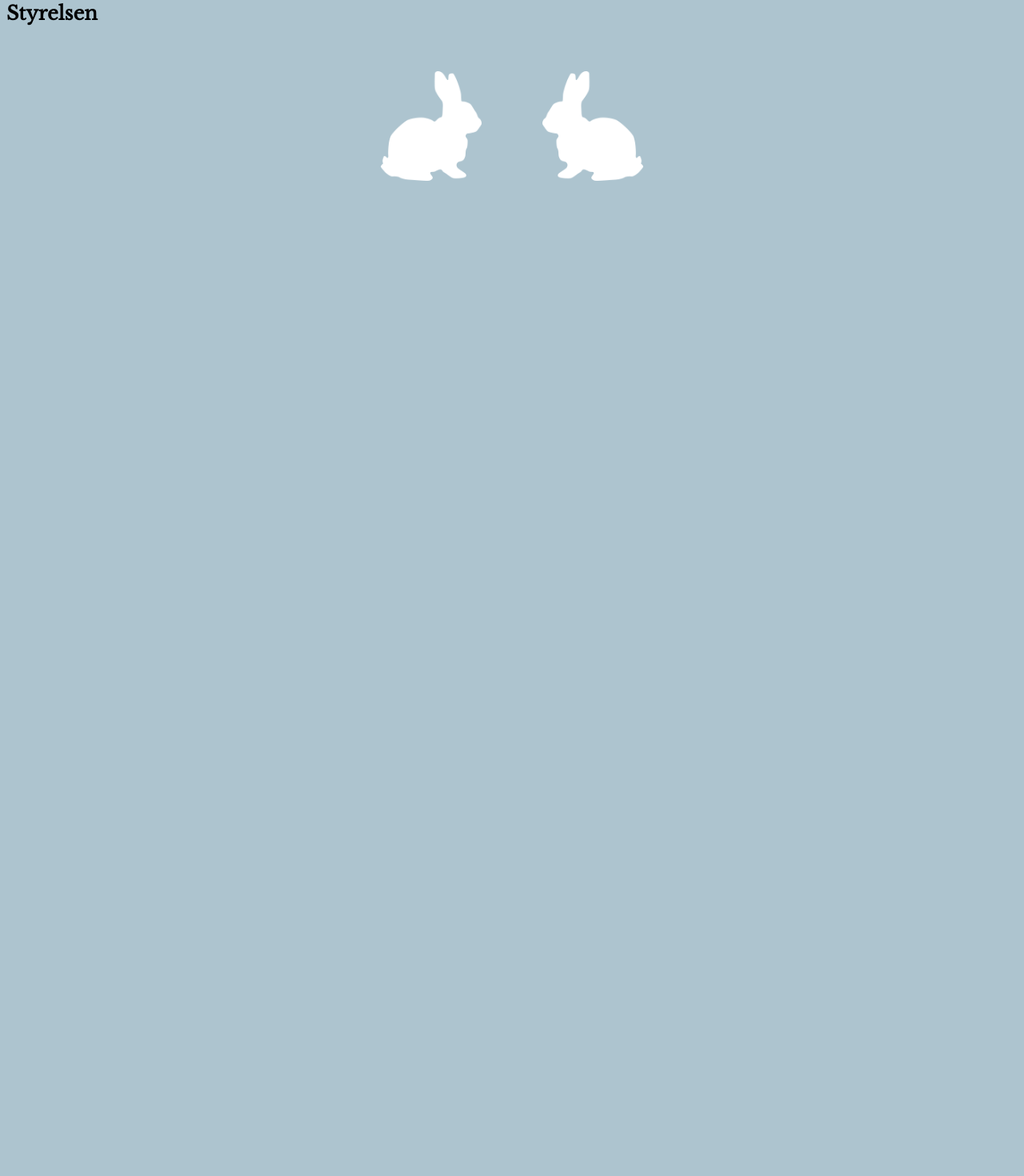
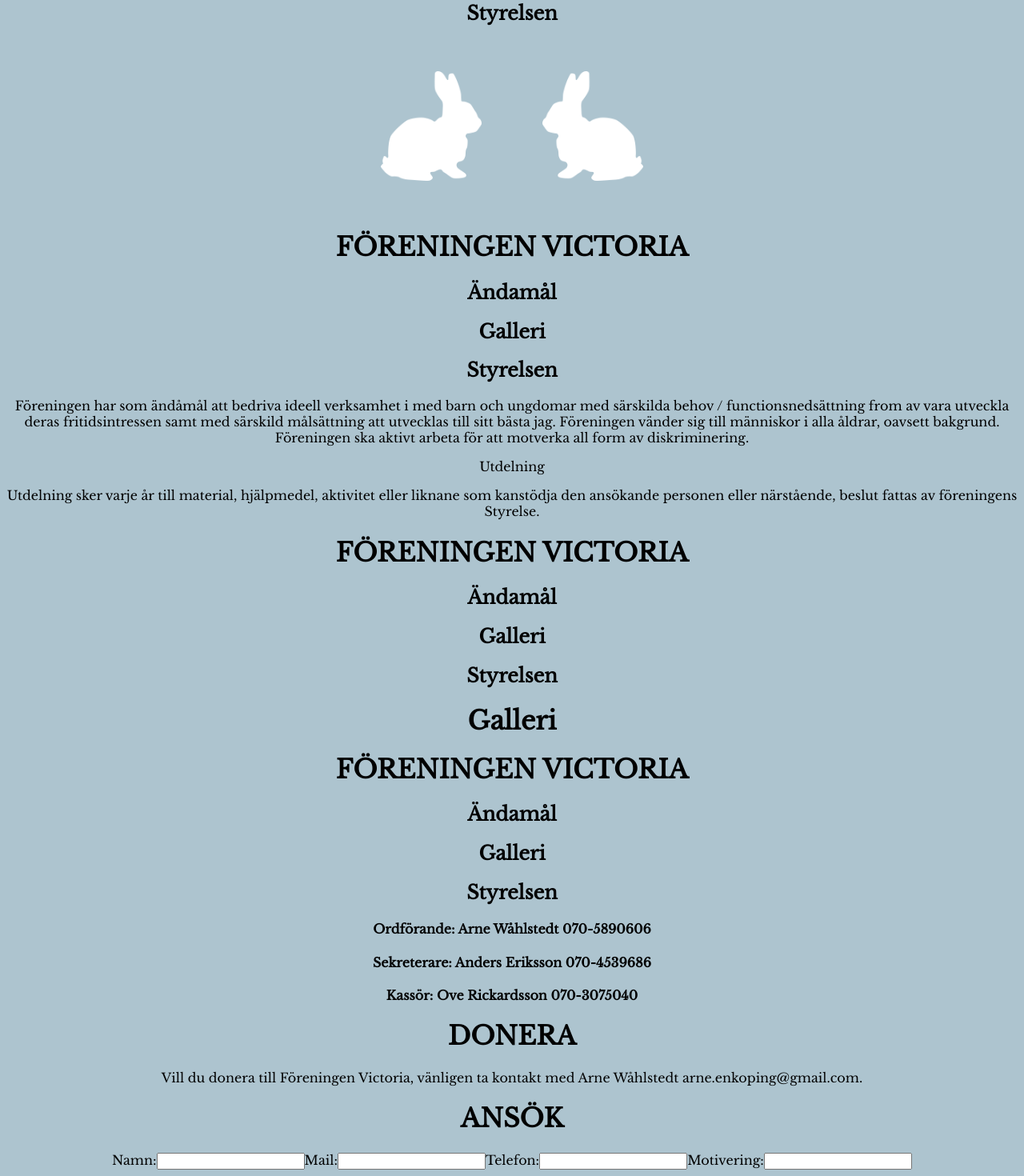
Before and after one commit to emtalen/foreningen_viktoria, a React (Create React App) app: page / in a window 1280 px wide. Shown: the part 179-1649 px from the top of the page at 80% size. Before the commit the page ends 800 px from the top, so only its background shows below. Built offline with nearby package versions, Linux system fonts and the light colour scheme.

Commit message:
adding all the components with the basic info

```diff
--- a/src/App.jsx
+++ b/src/App.jsx
@@ -1,12 +1,20 @@
 import React from 'react'
 import StartPage from './components/StartPage'
-import Navigation from './components/Navigation'
+import Purposes from './components/Purposes'
+import Galleri from './components/Galleri'
+import TheBoard from './components/TheBoard'
+import Donations from './components/Donations'
+import ApplyForm from './components/ApplyForm'
 
 const App = () => {
   return (
     <div>
-      <Navigation/>
       <StartPage/>
+      <Purposes/>
+      <Galleri/>
+      <TheBoard/>
+      <Donations/>
+      <ApplyForm/>
     </div>
   )
 }
--- /dev/null
+++ b/src/components/ApplyForm.jsx
@@ -0,0 +1,22 @@
+import React from 'react'
+
+const ApplyForm = () => {
+  return (
+    <>
+    <h1>ANSÖK</h1>
+   <form action="">
+     <label htmlFor="">Namn:</label>
+     <input type="text"/>
+     <label htmlFor="">Mail:</label>
+     <input type="text" name="" id=""/>
+     <label htmlFor="">Telefon:</label>
+     <input type="text" name="" id=""/>
+     <label htmlFor="">Motivering:</label>
+     <input type="text"/>
+   </form>
+
+    </>
+  )
+}
+
+export default ApplyForm
--- /dev/null
+++ b/src/components/Donations.jsx
@@ -0,0 +1,15 @@
+import React from 'react'
+
+const Donations = () => {
+  return (
+    <>
+      <h1>DONERA</h1>
+      <p>
+        Vill du donera till Föreningen Victoria, vänligen ta kontakt med Arne
+        Wåhlstedt arne.enkoping@gmail.com.
+      </p>
+    </>
+  );
+}
+
+export default Donations
--- /dev/null
+++ b/src/components/Galleri.jsx
@@ -0,0 +1,13 @@
+import React from 'react'
+import Navigation from './Navigation'
+
+const Galleri = () => {
+  return (
+    <>
+    <Navigation/>
+      <h1>Galleri</h1>
+    </>
+  )
+}
+
+export default Galleri
--- /dev/null
+++ b/src/components/Purposes.jsx
@@ -0,0 +1,28 @@
+import React from "react";
+import Navigation from "./Navigation";
+
+const Purposes = () => {
+  return (
+    <>
+      <Navigation />
+      <div>
+        <p>
+          Föreningen har som ändåmål att bedriva ideell verksamhet i med barn
+          och ungdomar med särskilda behov / functionsnedsättning from av vara
+          utveckla deras fritidsintressen samt med särskild målsättning att
+          utvecklas till sitt bästa jag. Föreningen vänder sig till människor i
+          alla åldrar, oavsett bakgrund. Föreningen ska aktivt arbeta för att
+          motverka all form av diskriminering.
+        </p>
+        <p>Utdelning</p>
+        <p>
+          Utdelning sker varje år till material, hjälpmedel, aktivitet eller
+          liknane som kanstödja den ansökande personen eller närstående, beslut
+          fattas av föreningens Styrelse.
+        </p>
+      </div>
+    </>
+  );
+};
+
+export default Purposes;
--- a/src/components/StartPage.jsx
+++ b/src/components/StartPage.jsx
@@ -1,12 +1,16 @@
 import React from 'react'
 import '../styles/startPage.css'
+import Navigation from './Navigation';
 
 const StartPage = () => {
   return (
+    <>
+    <Navigation/>
     <div className="bunny">
       <img src="/images/bunny-right.png" alt="Bunny" />
       <img src="/images/bunny-left.png" alt="Bunny" />
     </div>
+    </>
   );
 }
 
--- /dev/null
+++ b/src/components/TheBoard.jsx
@@ -0,0 +1,15 @@
+import React from 'react'
+import Navigation from './Navigation'
+
+const TheBoard = () => {
+  return (
+    <>
+      <Navigation/>
+      <h4>Ordförande: Arne Wåhlstedt 070-5890606</h4>
+      <h4>Sekreterare: Anders Eriksson 070-4539686</h4>
+      <h4>Kassör: Ove Rickardsson 070-3075040</h4>
+    </>
+  )
+}
+
+export default TheBoard
--- a/src/index.css
+++ b/src/index.css
@@ -1,4 +1,5 @@
 body {
   background-color: #ADC4CF;
   font-family: 'Libre Baskerville', serif;
+  text-align: center;
 }
```
